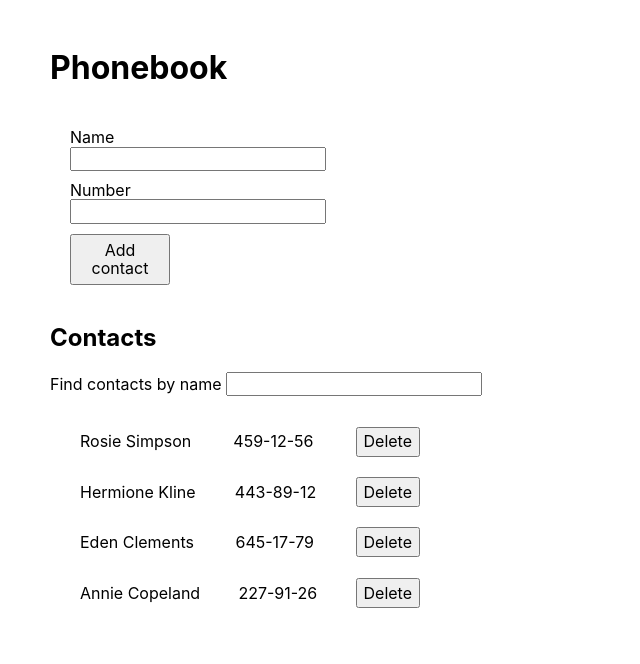
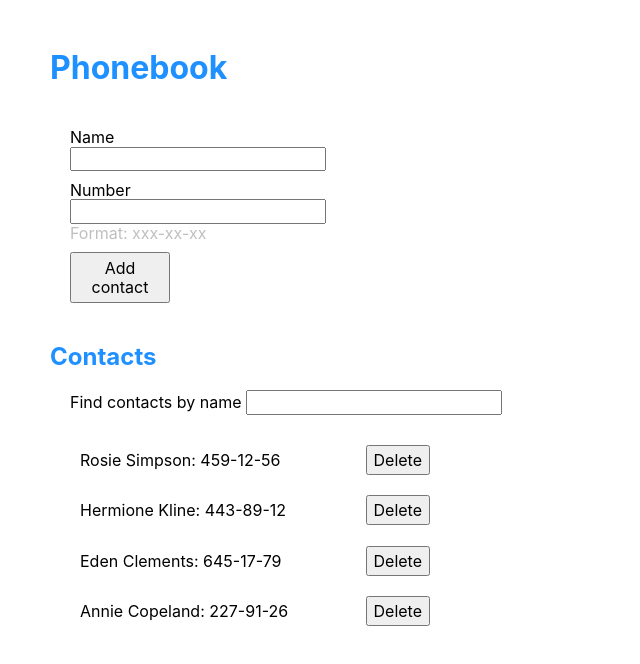
Before and after one commit to Svi-Kos/goit-react-hw-02-phonebook, a React (Create React App) app in the folder my-app/: page / in a window 1280 px wide. Shown: the top 664 px of the page, without its empty margins (0-640 px from the left). Built offline with nearby package versions, Linux system fonts and the light colour scheme.

Commit message:
додає сповіщення на повторні контакти

```diff
--- a/my-app/src/App.css
+++ b/my-app/src/App.css
@@ -40,3 +40,20 @@
 .phonebook {
   margin: 50px;
 }
+
+h1,
+h2 {
+  color: #1e90ff;
+}
+
+button:hover,
+button:focus {
+  background-color: #1e90ff;
+  border-radius: 3px;
+  cursor: pointer;
+}
+
+input:hover {
+  border-color: #1e90ff;
+  border-radius: 3px;
+}
--- a/my-app/src/App.js
+++ b/my-app/src/App.js
@@ -19,11 +19,15 @@ class App extends Component {
       number,
     };
 
-    console.log(contact);
+    const uniqName = this.state.contacts.filter(
+      contact => name === contact.name,
+    );
 
-    this.setState(prevState => ({
-      contacts: [contact, ...prevState.contacts],
-    }));
+    uniqName.length !== 1
+      ? this.setState(prevState => ({
+          contacts: [contact, ...prevState.contacts],
+        }))
+      : alert(`${name} is already in contacts`);
   };
 
   deleteContact = contactId => {
@@ -37,10 +41,7 @@ class App extends Component {
   };
 
   render() {
-    // const contacts = this.state.contacts;
-
     const normalizedFilter = this.state.filter.toLowerCase();
-
     const visibleContacts = this.state.contacts.filter(contact =>
       contact.name.toLowerCase().includes(normalizedFilter),
     );
--- a/my-app/src/components/ContactForm/ContactForm.jsx
+++ b/my-app/src/components/ContactForm/ContactForm.jsx
@@ -17,9 +17,10 @@ class ContactForm extends Component {
   handleSubmit = event => {
     event.preventDefault();
     console.log('from contact form', this.state);
+    const name = this.state.name;
+    const number = this.state.number;
 
-    this.props.onSubmit(this.state.name);
-    // this.props.onSubmit(this.state.number);
+    this.props.onSubmit(name, number);
 
     this.reset();
   };
@@ -51,6 +52,7 @@ class ContactForm extends Component {
             value={this.state.number}
             onChange={this.handleChange}
           />
+          <p className={s.numberFormat}>Format: xxx-xx-xx</p>
         </label>
         <button type="submit" className={s.contactFormBtn}>
           Add contact
--- a/my-app/src/components/ContactForm/ContactForm.module.css
+++ b/my-app/src/components/ContactForm/ContactForm.module.css
@@ -13,3 +13,10 @@
   width: 100px;
   padding: 5px;
 }
+
+.numberFormat {
+  padding: 0;
+  margin: 0;
+  color: gray;
+  opacity: 0.5;
+}
--- a/my-app/src/components/ContactList/ContactList.jsx
+++ b/my-app/src/components/ContactList/ContactList.jsx
@@ -5,8 +5,9 @@ const ContactList = ({ contacts, onDeleteItem }) => (
   <ul className={s.contactList}>
     {contacts.map(({ id, name, number }) => (
       <li key={id} className={s.contactListItem}>
-        <p>{name}</p>
-        <p>{number}</p>
+        <p>
+          {name}: {number}
+        </p>
         <button
           type="button"
           className={s.deleteBtn}
--- a/my-app/src/components/ContactList/ContactList.module.css
+++ b/my-app/src/components/ContactList/ContactList.module.css
@@ -1,8 +1,8 @@
 .contactList {
   list-style: none;
-  margin: 20px;
-  padding: 0;
-  width: 350px;
+  margin: 0;
+  padding: 20px;
+  width: 400px;
 }
 
 .contactListItem {
--- a/my-app/src/components/Filter/Filter.jsx
+++ b/my-app/src/components/Filter/Filter.jsx
@@ -1,7 +1,8 @@
 import React from 'react';
+import s from './Filter.module.css';
 
 const Filter = ({ value, onChange }) => (
-  <label>
+  <label className={s.filter}>
     Find contacts by name{' '}
     <input type="text" value={value} onChange={onChange} />
   </label>
--- /dev/null
+++ b/my-app/src/components/Filter/Filter.module.css
@@ -0,0 +1,3 @@
+.filter {
+  padding: 20px;
+}
--- /dev/null
+++ b/my-app/src/components/Filter/index.js
@@ -0,0 +1 @@
+export { default } from './Filter';
```
